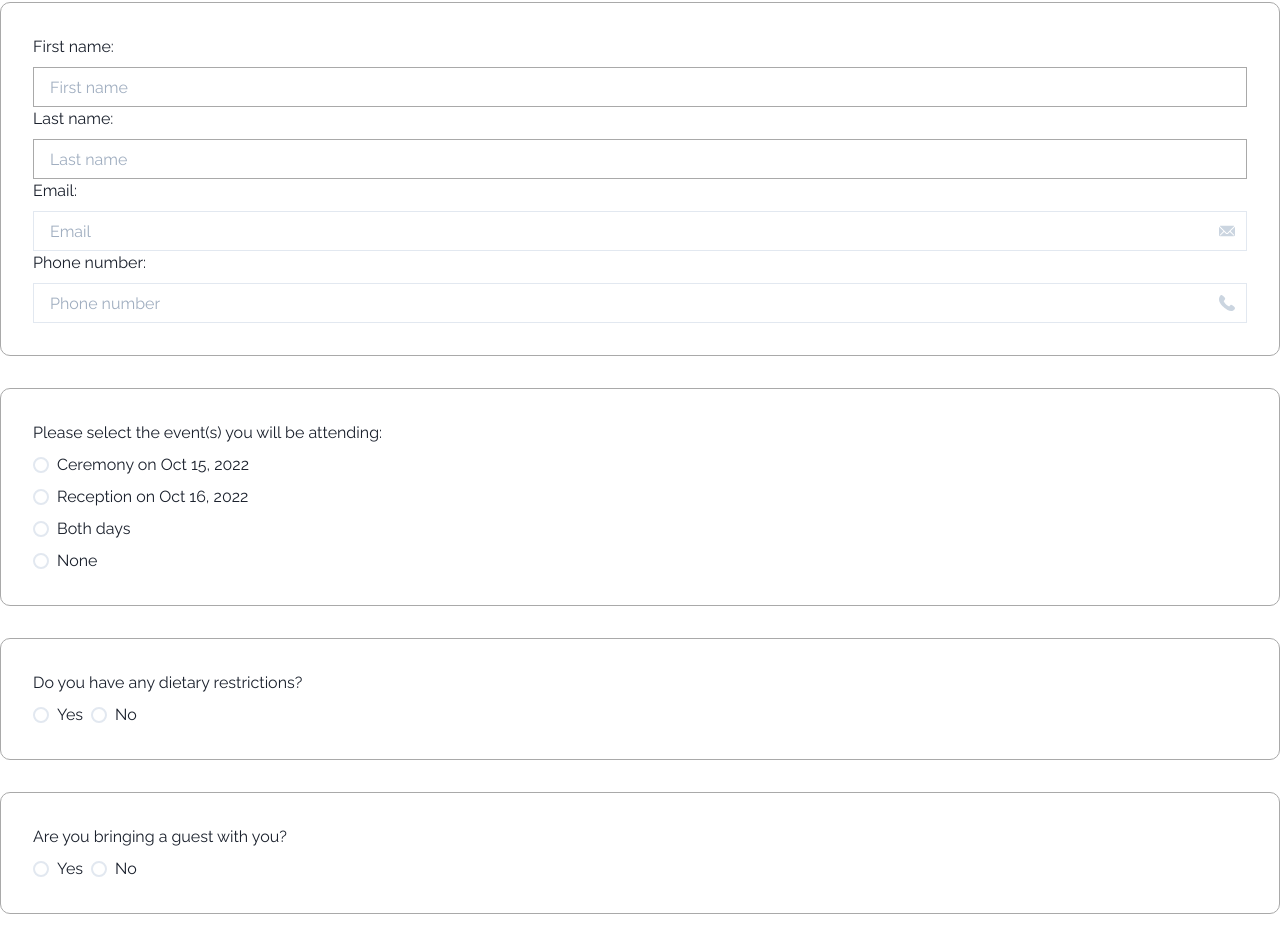
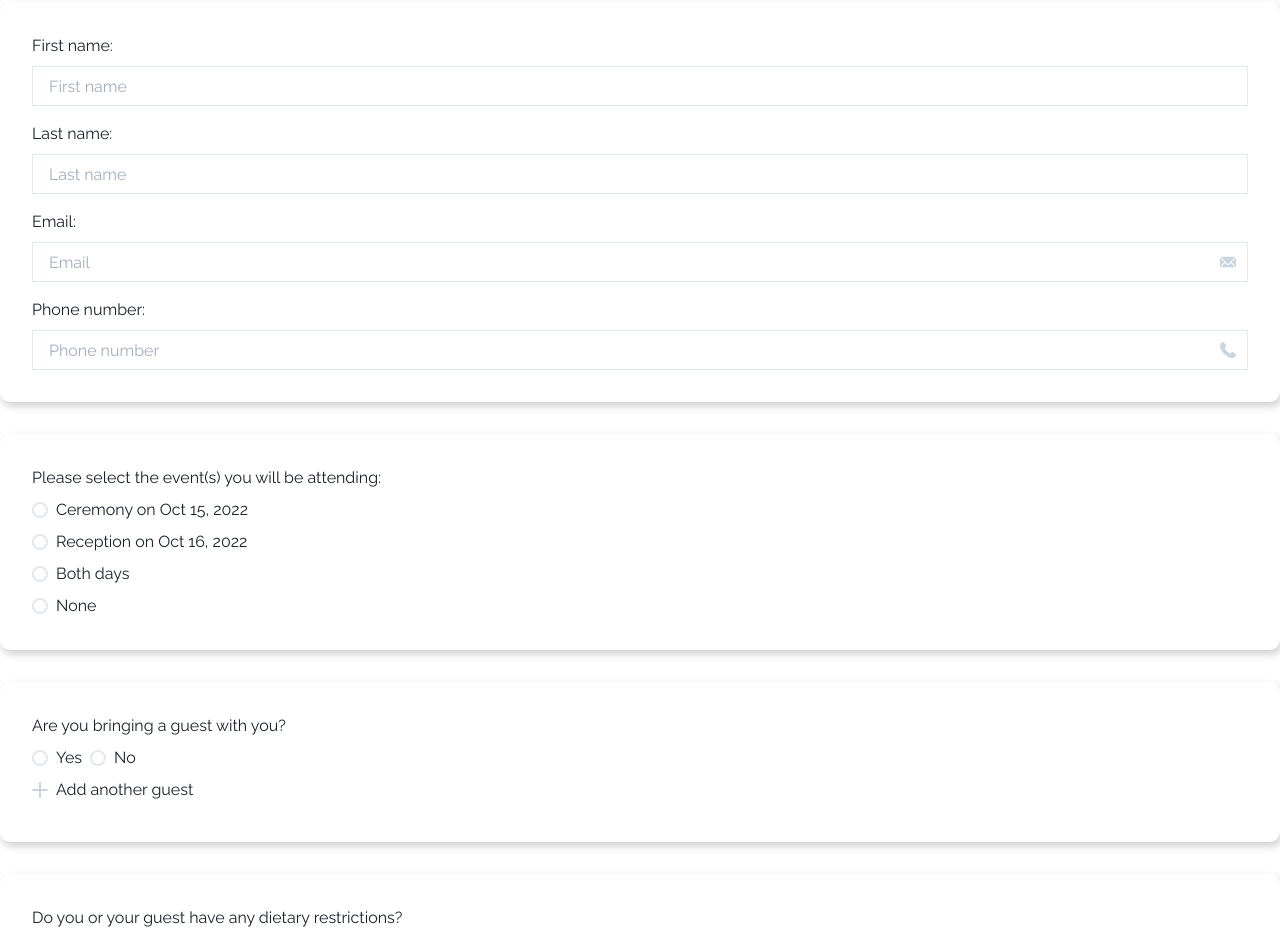
Before and after one commit to suwignyo/chp-2022, a Next.js app: page /rsvp/1/RsvpForm in a window 1280 px wide. Shown: the part 30-971 px from the top of the page. Built offline with nearby package versions, Linux system fonts and the light colour scheme; no server answers; a web font is replaced by a local one.

Commit message:
add some heading and ui for adding guest name

```diff
--- a/package.json
+++ b/package.json
@@ -28,6 +28,7 @@
     "framer-motion": "^4.0.3",
     "hamburger-react": "^2.4.1",
     "js-cookie": "^3.0.1",
+    "lodash": "^4.17.21",
     "next": "latest",
     "react": "^17.0.2",
     "react-countdown": "^2.3.2",
--- a/src/pages/rsvp/[id]/RsvpForm.tsx
+++ b/src/pages/rsvp/[id]/RsvpForm.tsx
@@ -1,4 +1,4 @@
-import { EmailIcon, PhoneIcon } from "@chakra-ui/icons";
+import { AddIcon, EmailIcon, PhoneIcon, CloseIcon } from "@chakra-ui/icons";
 import {
   Box,
   Button,
@@ -6,16 +6,20 @@ import {
   FormControl,
   FormErrorMessage,
   FormLabel,
+  Grid,
   Input,
   InputGroup,
   InputRightElement,
   Radio,
   RadioGroup,
   Stack,
+  Text,
   Textarea,
   useToast,
 } from "@chakra-ui/react";
-import { useForm, Controller } from "react-hook-form";
+import { useEffect, useState } from "react";
+import { useForm, Controller, useFieldArray } from "react-hook-form";
+import { times } from "lodash";
 
 type FormInputs = {
   email: string;
@@ -26,10 +30,12 @@ type FormInputs = {
   hasDietaryRestriction: string;
   hasGuest: string;
   dietaryRestriction?: string;
-  guestName: string;
+  guestName?: { name: string }[];
 };
 
 const RsvpForm = ({ guest }) => {
+  const [guestCount, setGuestCount] = useState(1);
+
   const initialValues: FormInputs = {
     firstName: guest?.firstName,
     lastName: guest?.lastName,
@@ -38,7 +44,7 @@ const RsvpForm = ({ guest }) => {
     attending: "",
     hasDietaryRestriction: "",
     dietaryRestriction: "",
-    guestName: "",
+    guestName: [],
     hasGuest: "",
   };
 
@@ -53,7 +59,20 @@ const RsvpForm = ({ guest }) => {
     defaultValues: initialValues,
   });
 
+  const { fields, append, remove } = useFieldArray({
+    name: "guestName",
+    control,
+  });
+
+  console.log("fields", fields);
   console.log("watch", watch());
+
+  const watchHasGuest = watch("hasGuest");
+  useEffect(() => {
+    if (watchHasGuest === "no") {
+      setGuestCount(1);
+    }
+  }, [watchHasGuest]);
 
   // const onSubmit = () => {
   //   console.log("errors", errors);
@@ -87,6 +106,7 @@ const RsvpForm = ({ guest }) => {
   };
 
   const onSubmit = async (formData: FormInputs) => {
+    console.log("formData", formData);
     // const { data: guest, error } = await supabase.from("guest").insert([
     //   {
     //     firstName: formData.firstName,
@@ -106,14 +126,20 @@ const RsvpForm = ({ guest }) => {
     //   });
     // }
     // setCurrentGuest(guest[0]);
-    sendRsvpForm({ url: "www.google.com", email: guest?.email });
+    // sendRsvpForm({ url: "www.google.com", email: guest?.email });
   };
   const formInvalid = false;
 
   return (
     <FormControl isInvalid={formInvalid}>
       <form onSubmit={handleSubmit(onSubmit)}>
-        <Box p={8} border="1px solid darkgrey" borderRadius={10} mt={8} mb={8}>
+        <Box
+          p={8}
+          boxShadow="2px 4px 8px rgba(0, 0, 0, 0.2)"
+          borderRadius={10}
+          mt={8}
+          mb={8}
+        >
           <FormLabel>First name:</FormLabel>
           <Input
             {...register("firstName", {
@@ -123,7 +149,7 @@ const RsvpForm = ({ guest }) => {
             type="text"
             borderRadius="0"
           />
-          <FormLabel>Last name:</FormLabel>
+          <FormLabel mt={4}>Last name:</FormLabel>
           <Input
             {...register("lastName", {
               required: "Last name is required",
@@ -132,7 +158,7 @@ const RsvpForm = ({ guest }) => {
             type="text"
             borderRadius="0"
           />
-          <FormLabel>Email:</FormLabel>
+          <FormLabel mt={4}>Email:</FormLabel>
           <InputGroup>
             <Input
               {...register("email", {
@@ -146,7 +172,7 @@ const RsvpForm = ({ guest }) => {
               <EmailIcon color="gray.300" />
             </InputRightElement>
           </InputGroup>
-          <FormLabel>Phone number:</FormLabel>
+          <FormLabel mt={4}>Phone number:</FormLabel>
           <InputGroup>
             <Input
               type="tel"
@@ -161,7 +187,13 @@ const RsvpForm = ({ guest }) => {
             </InputRightElement>
           </InputGroup>
         </Box>
-        <Box p={8} border="1px solid darkgrey" borderRadius={10} mt={8} mb={8}>
+        <Box
+          p={8}
+          boxShadow="2px 4px 8px rgba(0,0,0,0.2)"
+          borderRadius={10}
+          mt={8}
+          mb={8}
+        >
           <FormLabel>
             Please select the event(s) you will be attending:
           </FormLabel>
@@ -180,28 +212,14 @@ const RsvpForm = ({ guest }) => {
             )}
           />
         </Box>
-        <Box p={8} border="1px solid darkgrey" borderRadius={10} mt={8} mb={8}>
-          <FormLabel>Do you have any dietary restrictions?</FormLabel>
-          <Controller
-            name="hasDietaryRestriction"
-            control={control}
-            render={({ field: { onChange, value } }) => (
-              <RadioGroup onChange={onChange} value={value}>
-                <Stack direction="row">
-                  <Radio value="yes">Yes</Radio>
-                  <Radio value="no">No</Radio>
-                </Stack>
-              </RadioGroup>
-            )}
-          />
-          {watch("hasDietaryRestriction") === "yes" && (
-            <Textarea
-              name="dietaryRestriction"
-              placeholder="Please specify your dietary restriction(s)"
-            />
-          )}
-        </Box>
-        <Box p={8} border="1px solid darkgrey" borderRadius={10} mt={8} mb={8}>
+
+        <Box
+          p={8}
+          boxShadow="2px 4px 8px rgba(0,0,0,0.2)"
+          borderRadius={10}
+          mt={8}
+          mb={8}
+        >
           <FormLabel>Are you bringing a guest with you?</FormLabel>
           <Controller
             name="hasGuest"
@@ -217,30 +235,94 @@ const RsvpForm = ({ guest }) => {
           />
           {watch("hasGuest") === "yes" && (
             <>
-              <FormLabel>Please provide their name:</FormLabel>
+              <FormLabel mt={4}>Please provide their name:</FormLabel>
+              {times(guestCount, (index) => {
+                return (
+                  <Grid
+                    key={`guestName${index}`}
+                    templateColumns="1fr 20px"
+                    alignItems="center"
+                    mt={index === 0 ? 0 : 4}
+                    gridTemplateColumns="1fr 40px"
+                  >
                     <Input
                       {...register("guestName", {
                         required: "Guest name is required",
                       })}
+                      key={`guestName${index}`}
                       placeholder="Guest name"
                       type="text"
                       borderRadius="0"
                     />
+                    <CloseIcon
+                      cursor={"pointer"}
+                      onClick={() => {
+                        setGuestCount(guestCount - 1);
+                      }}
+                      color="gray.300"
+                      ml="2"
+                      display={index === 0 ? "none" : "block"}
+                    ></CloseIcon>
+                  </Grid>
+                );
+              })}
             </>
           )}
+          <Flex
+            onClick={() => {
+              setGuestCount(guestCount + 1);
+            }}
+            my={2}
+            cursor="pointer"
+            alignItems={"center"}
+          >
+            <AddIcon color="gray.300" mr="2" />
+            <Text>Add another guest</Text>
+          </Flex>
         </Box>
 
+        <Box
+          p={8}
+          boxShadow="2px 4px 8px rgba(0,0,0,0.2)"
+          borderRadius={10}
+          mt={8}
+          mb={8}
+        >
+          <FormLabel>
+            Do you or your guest have any dietary restrictions?
+          </FormLabel>
+          <Controller
+            name="hasDietaryRestriction"
+            control={control}
+            render={({ field: { onChange, value } }) => (
+              <RadioGroup onChange={onChange} value={value}>
+                <Stack direction="row">
+                  <Radio value="yes">Yes</Radio>
+                  <Radio value="no">No</Radio>
+                </Stack>
+              </RadioGroup>
+            )}
+          />
+          {watch("hasDietaryRestriction") === "yes" && (
+            <Textarea
+              mt={4}
+              name="dietaryRestriction"
+              placeholder="Please specify you &amp; your guest dietary restriction(s)"
+            />
+          )}
+        </Box>
         <FormErrorMessage>{errors?.firstName?.message}</FormErrorMessage>
         <FormErrorMessage>{errors?.email?.message}</FormErrorMessage>
         <Flex justifyContent="center">
           <Button
             mt="4"
+            mb="8"
             type="submit"
             isLoading={isSubmitting}
             disabled={isSubmitting}
             borderRadius="0"
           >
-            Save the Date!
+            RSVP
           </Button>
         </Flex>
       </form>
```
Also changed, not shown: src/pages/rsvp/[id]/index.tsx (+36 -3 lines), 1 other file (tests, documents, lock files or other folders). Lines whose indentation alone changed are shown as unchanged.
